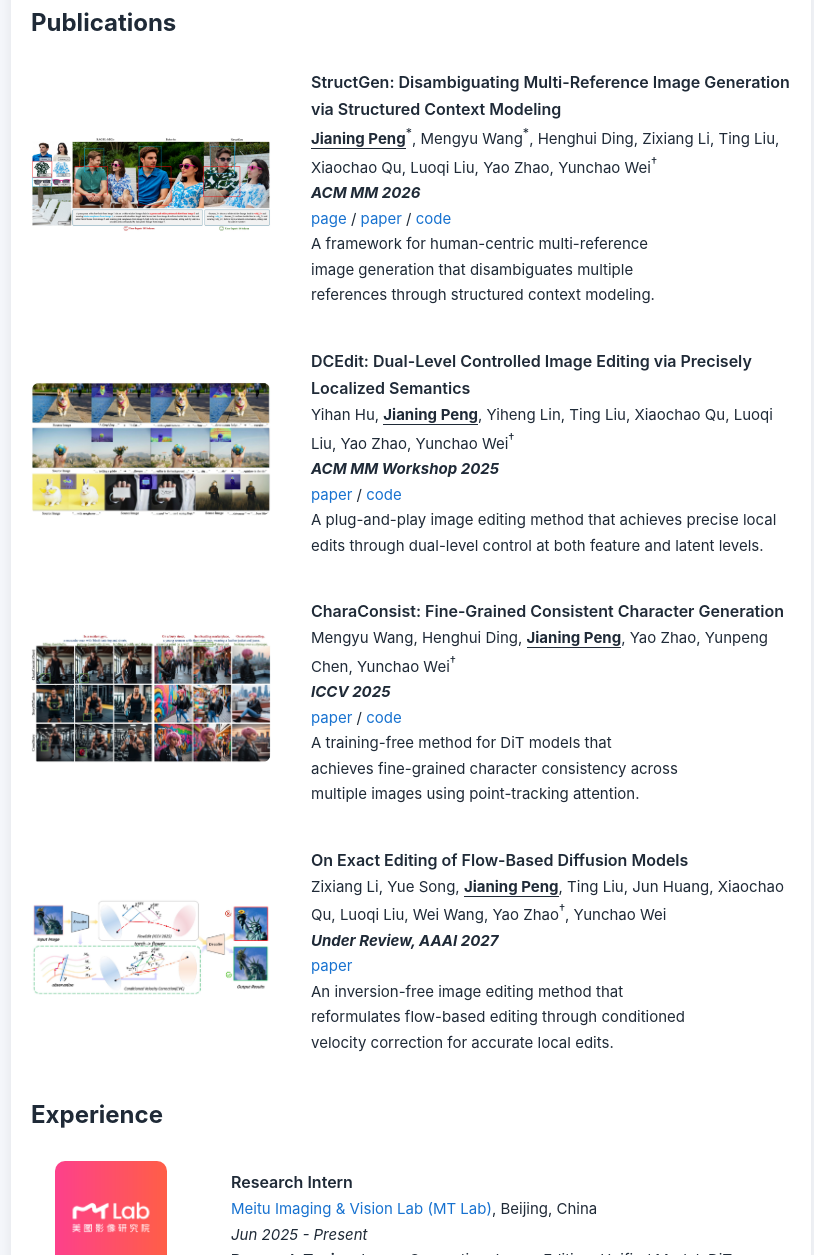
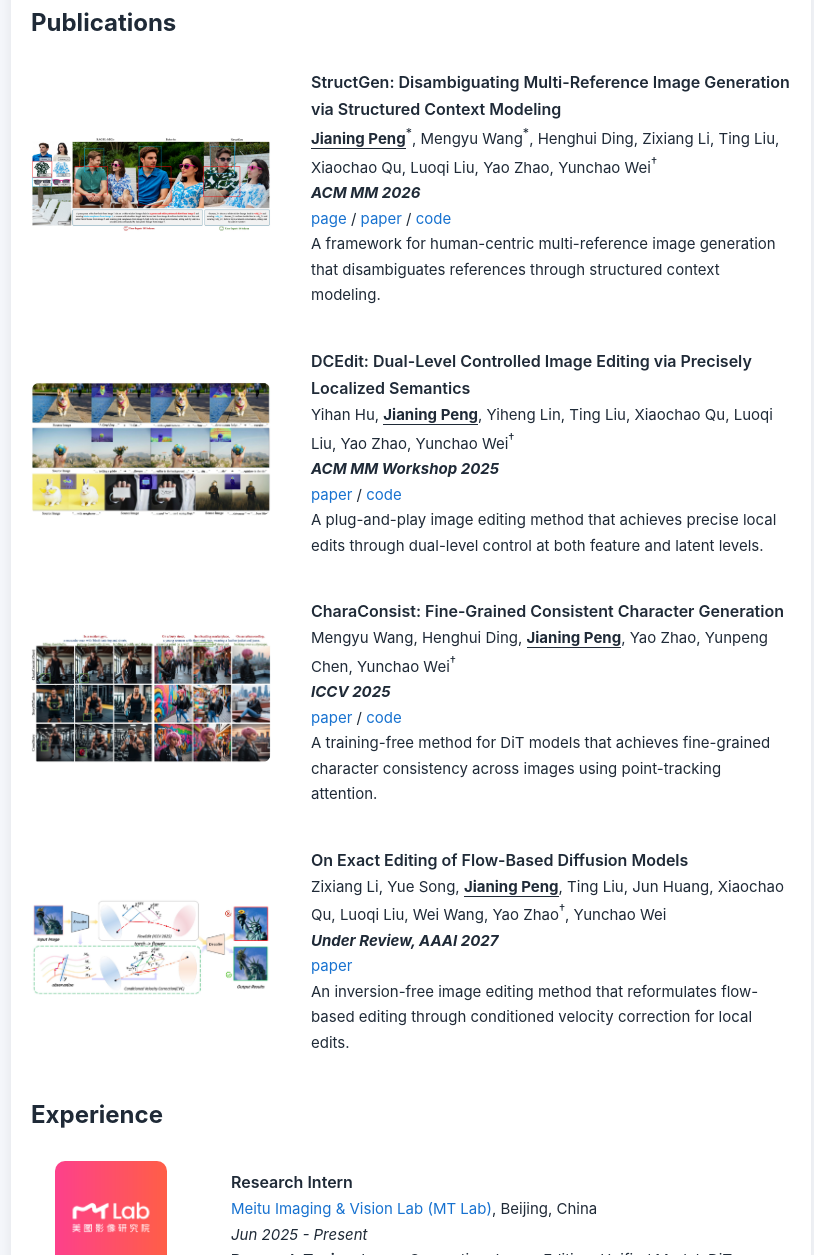
Before and after one commit to jianingPeng0382/jianingPeng0382.github.io, a plain HTML site: page index.html in a window 1280 px wide. Shown: the part 764-2019 px from the top of the page, without its empty margins (229-1043 px from the left). Drawn offline with Linux system fonts and the light colour scheme.

Commit message:
docs: trim publication summaries

```diff
--- a/index.html
+++ b/index.html
@@ -103,7 +103,7 @@
                   <a href="https://arxiv.org/pdf/2607.15619">paper</a> /
                   <a href="https://github.com/jianingPeng0382/StructGenCode">code</a>
                   <br>
-                  <p class="publication-description">A framework for human-centric multi-reference image generation that disambiguates multiple references through structured context modeling.</p>
+                  <p>A framework for human-centric multi-reference image generation that disambiguates references through structured context modeling.</p>
                 </td>
               </tr>
             </tbody>
@@ -125,7 +125,7 @@
                   <br>
                   <a href="https://arxiv.org/pdf/2503.16795">paper</a> /
                   <a href="https://github.com/YihanHu-2022/DC-Edit">code</a>
-                  <p class="publication-description">A plug-and-play image editing method that achieves precise local edits through dual-level control at both feature and latent levels.</p>
+                  <p>A plug-and-play image editing method that achieves precise local edits through dual-level control at both feature and latent levels.</p>
                 </td>
               </tr>
             </tbody>
@@ -147,7 +147,7 @@
                   <br>
                   <a href="https://arxiv.org/abs/2507.11533">paper</a> /
                   <a href="https://github.com/Murray-Wang/CharaConsist">code</a>
-                  <p class="publication-description">A training-free method for DiT models that achieves fine-grained character consistency across multiple images using point-tracking attention.</p>
+                  <p>A training-free method for DiT models that achieves fine-grained character consistency across images using point-tracking attention.</p>
                 </td>
               </tr>
             </tbody>
@@ -168,7 +168,7 @@
                   <em><strong>Under Review, AAAI 2027</strong></em>
                   <br>
                   <a href="https://arxiv.org/pdf/2512.24015">paper</a>
-                  <p class="publication-description">An inversion-free image editing method that reformulates flow-based editing through conditioned velocity correction for accurate local edits.</p>
+                  <p>An inversion-free image editing method that reformulates flow-based editing through conditioned velocity correction for local edits.</p>
                 </td>
               </tr>
             </tbody>
--- a/stylesheet.css
+++ b/stylesheet.css
@@ -52,10 +52,6 @@ h2 {
   border-bottom: 1px solid currentColor;
   line-height: 1.05;
   white-space: nowrap;
-}
-
-.publication-description {
-  text-wrap: balance;
 }
 
 /* Table Styling */
```
